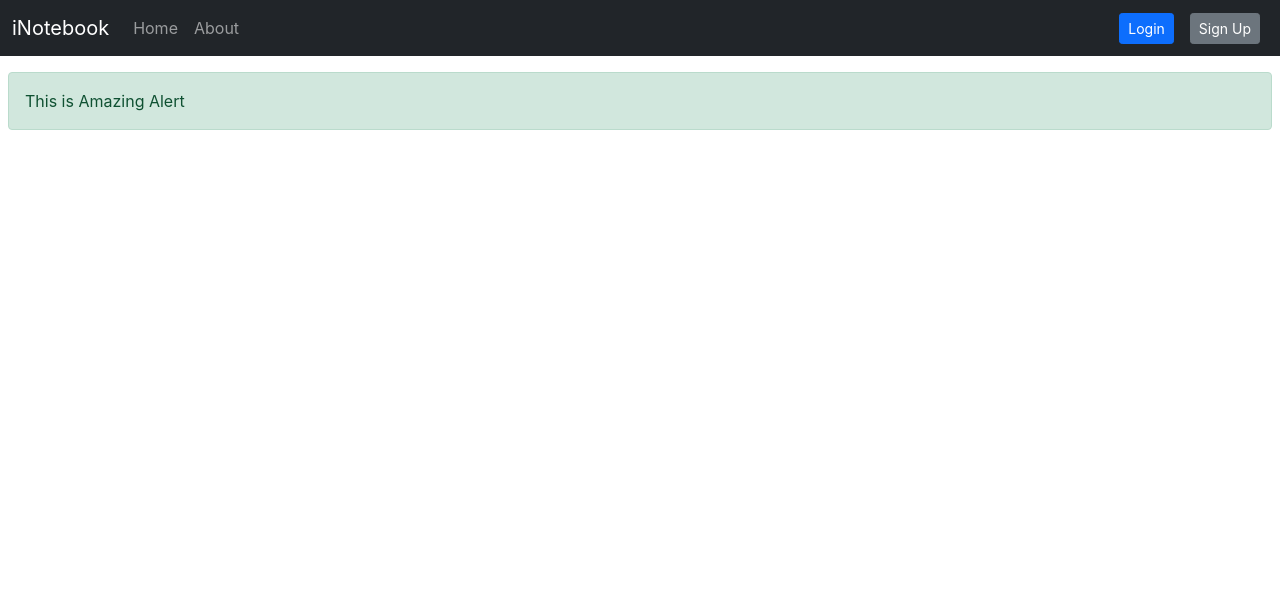
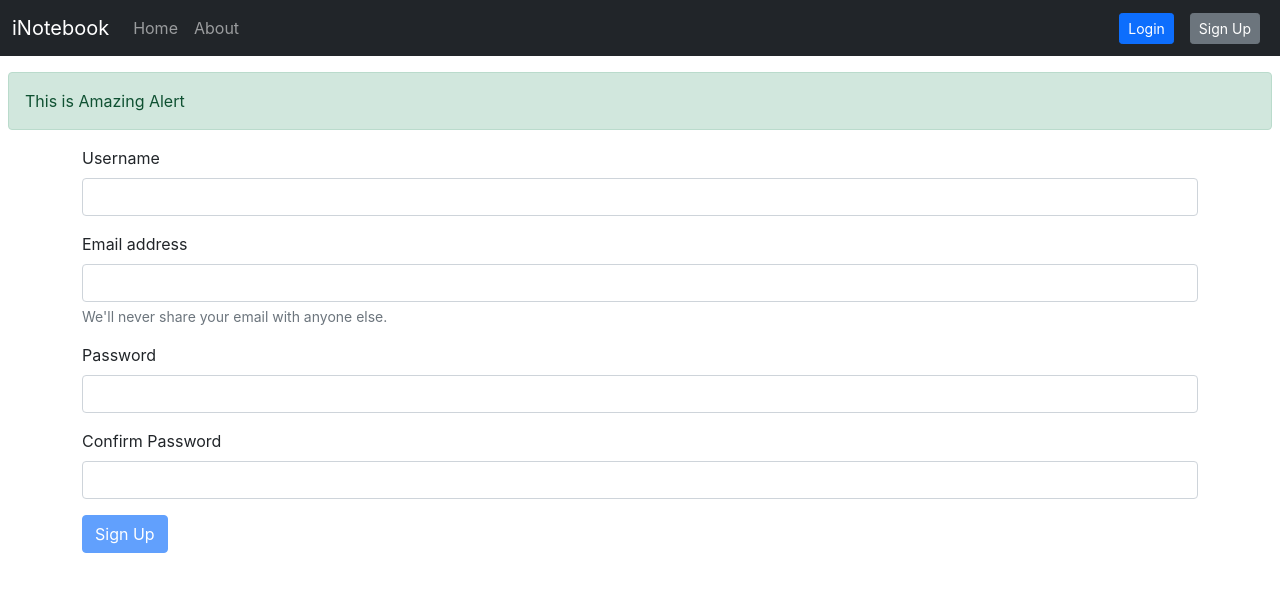
Before and after one commit to Fenil-13/iNotebook-frontend, a React (Create React App) app: page /signup in a window 1280 px wide. Shown: the top 592 px of the page. Built offline with nearby package versions, Linux system fonts and the light colour scheme.

Commit message:
Sign Api Called

```diff
--- a/src/App.js
+++ b/src/App.js
@@ -8,12 +8,14 @@ import Alert from './components/Alert';
 import Login from './components/Login';
 import Signup from './components/Signup';
 function App() {
+
   return (
     <>
       <NoteState>
         <div className="App">
           <Navbar />
           <Alert message="This is Amazing Alert" />
+
           <div className='container'>
             <Routes>
               <Route exact path="/" element={<Home />} />
--- a/src/components/Home.js
+++ b/src/components/Home.js
@@ -1,10 +1,10 @@
 import React from 'react'
 import Notes from './Notes'
+
 export default function Home() {
 
     return (
         <div>
-
             <Notes />
 
         </div>
--- a/src/components/Signup.js
+++ b/src/components/Signup.js
@@ -1,9 +1,59 @@
-import React from 'react'
+import React, { useState } from 'react'
+import { useNavigate } from "react-router-dom";
 
 export default function Signup() {
+    const navigate = useNavigate();
+    const host = "http://localhost:1353"
+    const [credentials, setCredentials] = useState({ name: "", email: "", password: "", confirmpassword: "" })
+
+    const handleSubmit = async (e) => {
+        e.preventDefault();
+        if (credentials.password !== credentials.confirmpassword) {
+            alert("Password and Confirm password are diffrent")
+            document.getElementById('password').value = ""
+            document.getElementById('confirmpassword').value = ""
+            return
+        }
+        console.log(credentials)
+        let response = await fetch(`${host}/api/auth/create_user`, {
+            method: 'POST',
+            headers: {
+                'Content-Type': 'application/json',
+            },
+            body: JSON.stringify(credentials)
+        });
+        if (response.status === 200) {
+            response = await response.json()
+            localStorage.setItem('authToken', response.authToken)
+            navigate('/');
+        }
+    }
+    const onChange = (e) => {
+        setCredentials({ ...credentials, [e.target.name]: e.target.value });
+    };
     return (
-        <div>
-
-        </div>
+        <>
+            <div className="container text-center"></div>
+            <form onSubmit={handleSubmit}>
+                <div className="mb-3">
+                    <label htmlFor="name" className="form-label">Username</label>
+                    <input type="name" className="form-control" name="name" onChange={onChange} minLength={6} required id="name" />
+                </div>
+                <div className="mb-3">
+                    <label htmlFor="email" className="form-label">Email address</label>
+                    <input type="email" className="form-control" name="email" onChange={onChange} minLength={6} required id="email" aria-describedby="emailHelp" />
+                    <div id="emailHelp" className="form-text">We'll never share your email with anyone else.</div>
+                </div>
+                <div className="mb-3">
+                    <label htmlFor="password" className="form-label">Password</label>
+                    <input type="password" className="form-control" onChange={onChange} name='password' id="password" />
+                </div>
+                <div className="mb-3">
+                    <label htmlFor="confirmpassword" className="form-label">Confirm Password</label>
+                    <input type="password" className="form-control" onChange={onChange} name='confirmpassword' id="confirmpassword" />
+                </div>
+                <button disabled={credentials.name.length <= 0 || credentials.password.length <= 5 || credentials.confirmpassword.length <= 5} type="submit" className="btn btn-primary" >Sign Up</button>
+            </form>
+        </>
     )
 }
```
